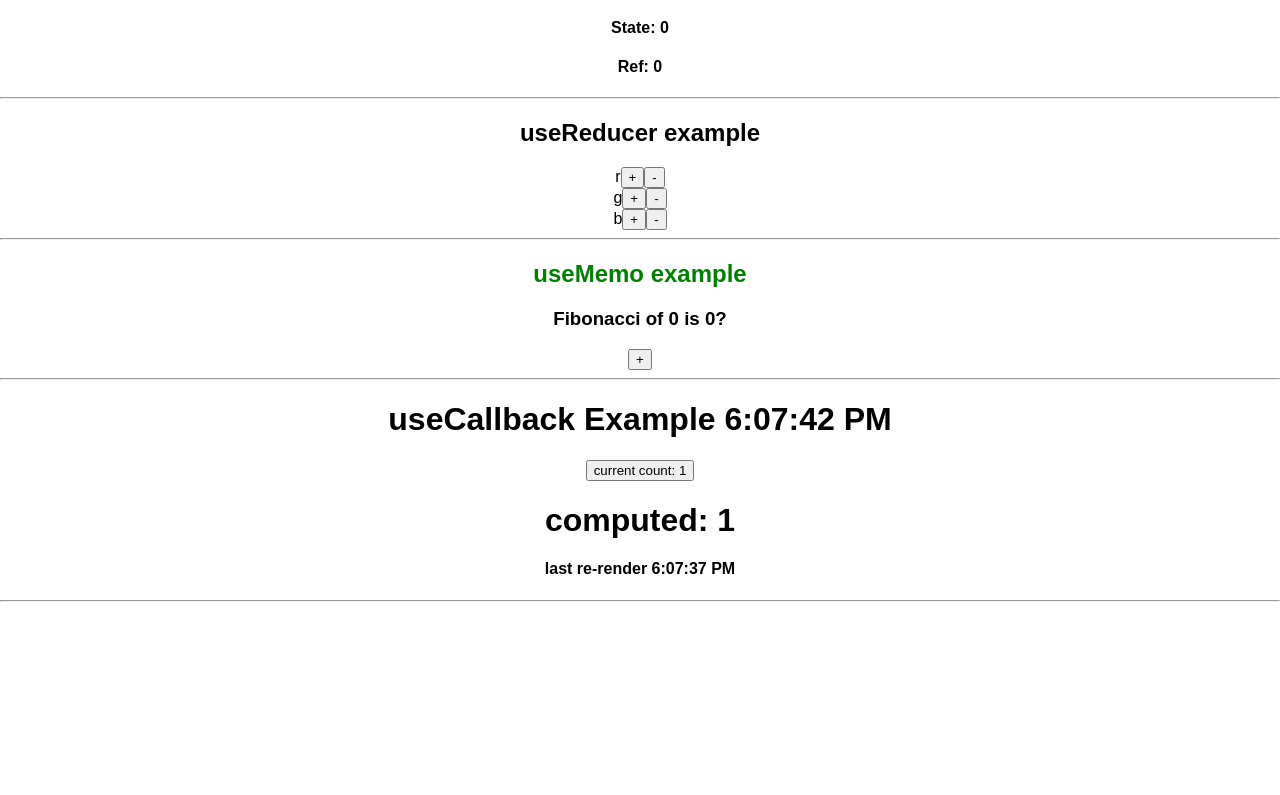
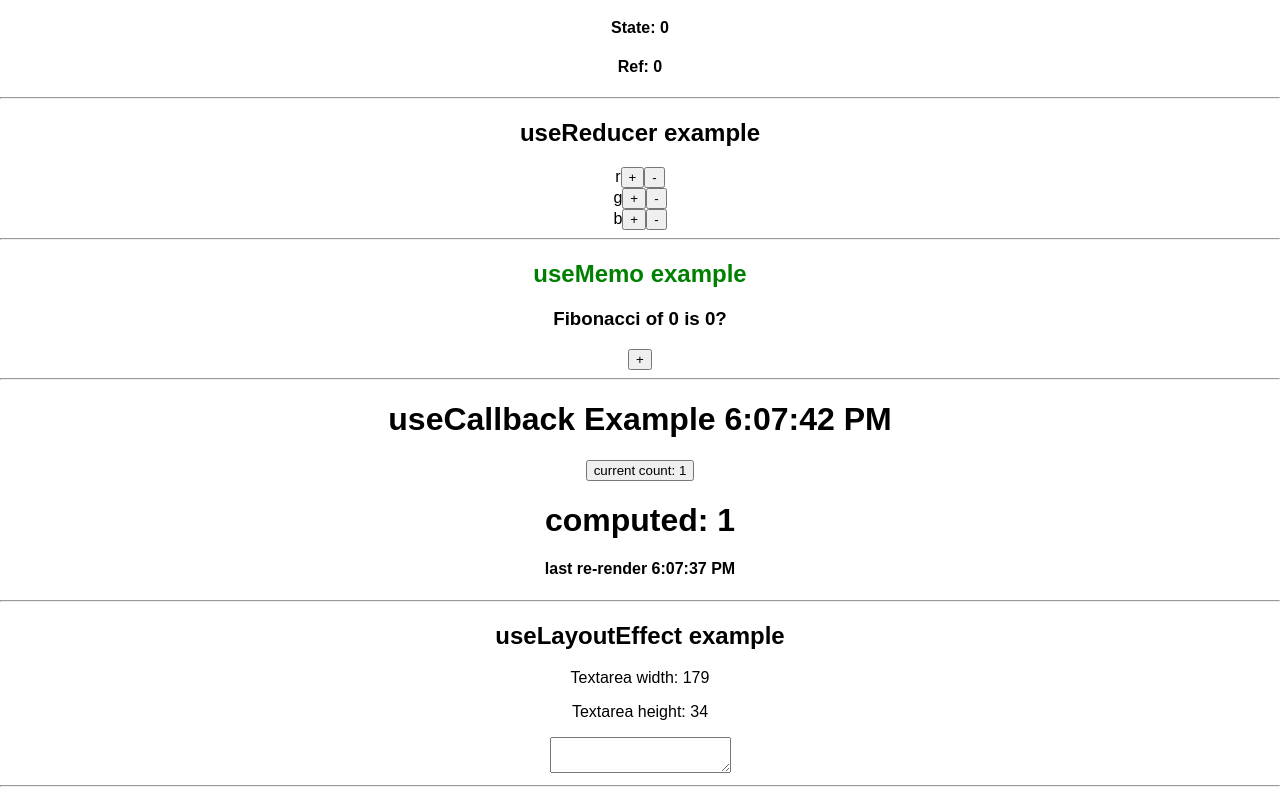
Before and after one commit to mirek-t/useReact, a React (Create React App) app: page / in a window 1280 px wide. Shown: the part 243-1038 px from the top of the page. Before the commit the page ends 853 px from the top, so only its background shows below. Built offline with nearby package versions, Linux system fonts and the light colour scheme.

Commit message:
useLayoutEffect example

```diff
--- a/src/App.js
+++ b/src/App.js
@@ -5,6 +5,7 @@ import MemoComponent from "./Memo";
 import ReducerComponent from "./Reducer";
 import RefComponent from "./Ref";
 import State from "./State";
+import LayoutEffect from "./LayoutEffect";
 
 function App() {
   return (
@@ -21,6 +22,8 @@ function App() {
       <hr />
       <CallbackComponent />
       <hr />
+      <LayoutEffect />
+      <hr />
     </div>
   );
 }
--- /dev/null
+++ b/src/LayoutEffect.jsx
@@ -0,0 +1,28 @@
+import { useState, useLayoutEffect, useRef } from "react";
+
+function LayoutEffect() {
+  const [width, setWidth] = useState(null);
+  const [height, setHeight] = useState(null);
+  const refTextArea = useRef(null);
+  useLayoutEffect(() => {
+    setWidth(refTextArea.current.clientWidth);
+    setHeight(refTextArea.current.clientHeight);
+    console.dir(refTextArea.current);
+  });
+
+  return (
+    <div>
+      <h2>useLayoutEffect example</h2>
+      <p>Textarea width: {width}</p>
+      <p>Textarea height: {height}</p>
+      <textarea
+        ref={refTextArea}
+        onClick={() => {
+          setWidth(0);
+        }}
+      />
+    </div>
+  );
+}
+
+export default LayoutEffect;
--- a/src/State.jsx
+++ b/src/State.jsx
@@ -1,7 +1,8 @@
 import { useState } from "react";
+import useMyState from "./useMyState";
 
 function State() {
-  const [isGreen, setIsGreen] = useState(true);
+  const [isGreen, setIsGreen] = useMyState(true);
 
   return (
     <h1
--- /dev/null
+++ b/src/useMyState.js
@@ -0,0 +1,25 @@
+import { useState } from "react";
+
+var state;
+
+export default function useMyState(initialState) {
+  const [stan, setStan] = useState(true);
+  if (state === undefined) {
+    state = initialState;
+    if (initialState instanceof Function) {
+      state = initialState();
+    }
+  }
+
+  function setState(currentState) {
+    if (currentState instanceof Function) {
+      state = currentState(state);
+    } else {
+      state = currentState;
+    }
+    setStan(!stan);
+    console.log(state);
+  }
+
+  return [state, setState];
+}
```
